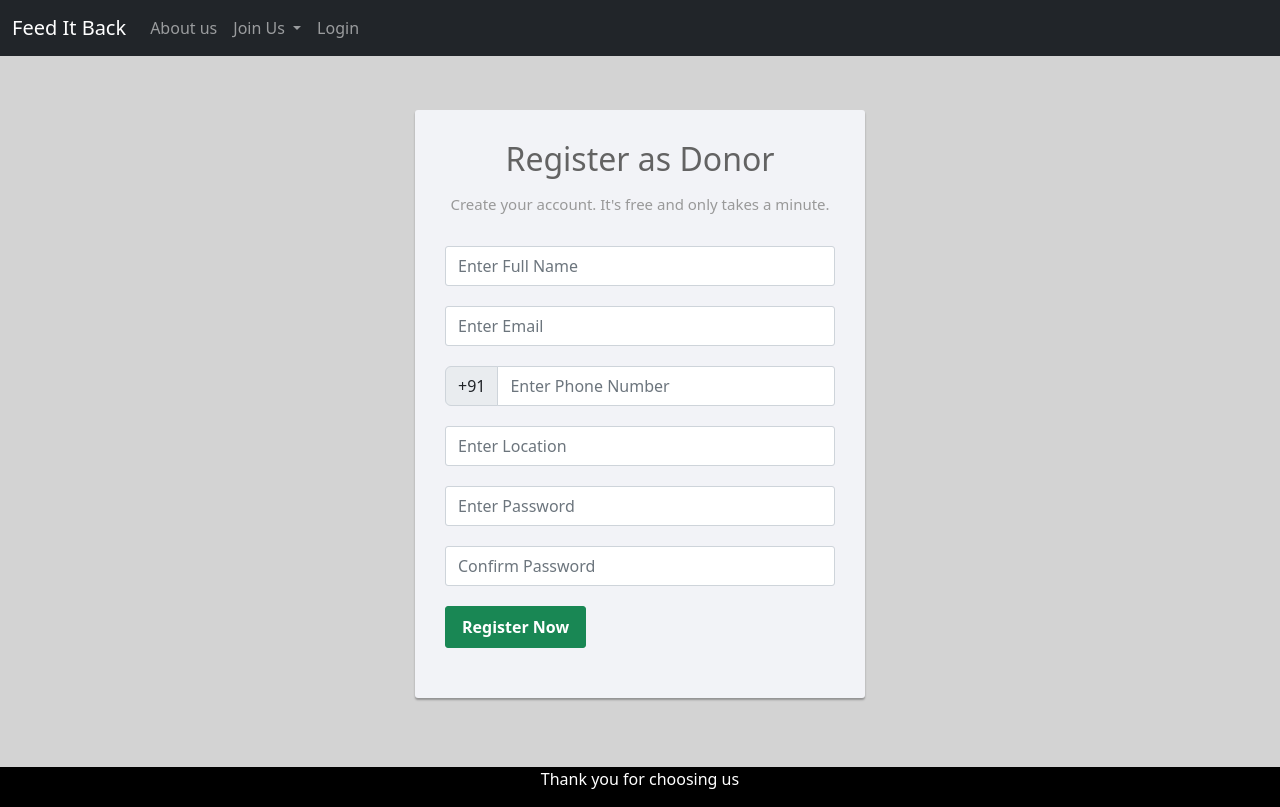
After one commit to am-Anmol/Feed-It-Back, a Flask app: page /donorRegister in a window 1280 px wide. The commit adds this page. Run offline with Flask 2, Linux system fonts and the light colour scheme.

Commit message:
Added login and register forms

```diff
--- a/app.py
+++ b/app.py
@@ -10,4 +10,16 @@ def Index():
 def about():
     return render_template('aboutus.html')
 
+@app.route("/donorRegister")
+def dregister():
+    return render_template('donorRegister.html')
+
+@app.route("/volunteerRegister")
+def vregister():
+    return render_template('volunteerRegister.html')
+
+@app.route("/login")
+def login():
+    return render_template('login.html')
+
 app.run(debug=True)
--- a/templates/common.html
+++ b/templates/common.html
@@ -5,14 +5,14 @@
     <meta http-equiv="X-UA-Compatible" content="IE=edge">
     <meta name="viewport" content="width=device-width, initial-scale=1.0">
     <link href="https://cdn.jsdelivr.net/npm/bootstrap@5.2.3/dist/css/bootstrap.min.css" rel="stylesheet" integrity="sha384-rbsA2VBKQhggwzxH7pPCaAqO46MgnOM80zW1RWuH61DGLwZJEdK2Kadq2F9CUG65" crossorigin="anonymous">
-    <title>Blog Website</title>
+    <title>Feed It Back</title>
 </head>
 <style>
   body {
     min-height: 100vh;
     display: flex;
     flex-direction: column;
-    background-color: lemonchiffon;
+    background-color:aliceblue;
 }
 </style>
 <body>
@@ -32,13 +32,13 @@
                     Join Us
                 </a>
                 <ul class="dropdown-menu">
-                  <li><a class="dropdown-item" href="#">As a Donor</a></li>
+                  <li><a class="dropdown-item" href="/donorRegister">As a Donor</a></li>
                   <li><hr class="dropdown-divider"></li>
-                  <li><a class="dropdown-item" href="#">As a Volunteer</a></li>
+                  <li><a class="dropdown-item" href="/volunteerRegister">As a Volunteer</a></li>
                 </ul>
               </li>
               <li class="nav-item">
-                <a  class="nav-link" href="/">Login</a>
+                <a  class="nav-link" href="/login">Login</a>
               </li>
           </ul>
         </div>
--- /dev/null
+++ b/templates/donorRegister.html
@@ -0,0 +1,111 @@
+{% extends 'common.html' %}
+
+{% block content %}
+<style>
+    body{
+        background-color:lightgrey;
+    }
+    .form-control {
+        height: 40px;
+        box-shadow: none;
+        color: #969fa4;
+    }
+    .form-control:focus {
+        border-color: #5cb85c;
+    }
+    .form-control, .btn {
+        border-radius: 3px;
+    }
+    .signup-form {
+        width: 450px;
+        margin: 0 auto;
+        padding: 30px 0;
+        font-size: 15px;
+        border: black ;
+    }
+    .signup-form h2 {
+        color: #636363;
+        margin: 0 0 15px;
+        position: relative;
+        text-align: center;
+    }
+
+    .signup-form .hint-text {
+        color: #999;
+        margin-bottom: 30px;
+        text-align: center;
+    }
+    .signup-form form {
+        color: #999;
+        border-radius: 3px;
+        margin-bottom: 15px;
+        background: #f2f3f7;
+        box-shadow: 0px 2px 2px rgba(0, 0, 0, 0.3);
+        padding: 30px;
+    }
+    .signup-form .form-group {
+        margin-bottom: 20px;
+    }
+    .signup-form input[type="checkbox"] {
+        margin-top: 3px;
+    }
+    .signup-form .btn {
+        font-size: 16px;
+        font-weight: bold;
+        min-width: 140px;
+        outline: none !important;
+    }
+    .signup-form .row div:first-child {
+        padding-right: 10px;
+    }
+    .signup-form .row div:last-child {
+        padding-left: 10px;
+    }
+    .signup-form a {
+        color: #fff;
+        text-decoration: underline;
+    }
+    .signup-form a:hover {
+        text-decoration: none;
+    }
+    .signup-form form a {
+        color: #5cb85c;
+        text-decoration: none;
+    }
+    .signup-form form a:hover {
+        text-decoration: underline;
+    }
+    </style>
+<div class="signup-form">
+    <form action="" method="POST">
+		<h2>Register as Donor</h2>
+		<p class="hint-text">Create your account. It's free and only takes a minute.</p>
+        <div class="form-group">
+        	<input type="text" class="form-control" name="full_name" placeholder="Enter Full Name" required="required">
+        </div>
+        <div class="form-group">
+        	<input type="email" class="form-control" name="email" placeholder="Enter Email" required="required">
+        </div>
+        <div class="form-group">
+            <div class="input-group mb-3">
+                <span class="input-group-text">+91</span>
+                <input type="tel" class="form-control" name="phoneno" placeholder="Enter Phone Number" required="required">
+            </div>
+        </div>
+        <div class="form-group">
+        	<input type="text" class="form-control" name="location" placeholder="Enter Location" required="required">
+        </div>
+		<div class="form-group">
+            <input type="password" class="form-control" name="password" placeholder="Enter Password" required="required">
+        </div>
+		<div class="form-group">
+            <input type="password" class="form-control" name="confirm_password" placeholder="Confirm Password" required="required">
+        </div>
+
+		<div class="form-group">
+            <button type="submit" class="btn btn-success btn-lg btn-block">Register Now</button>
+        </div>
+    </form>
+</div>
+
+{% endblock %}
```
Also changed, not shown: templates/login.html (added, +107 -0 lines), templates/volunteerRegister.html (added, +111 -0 lines).
